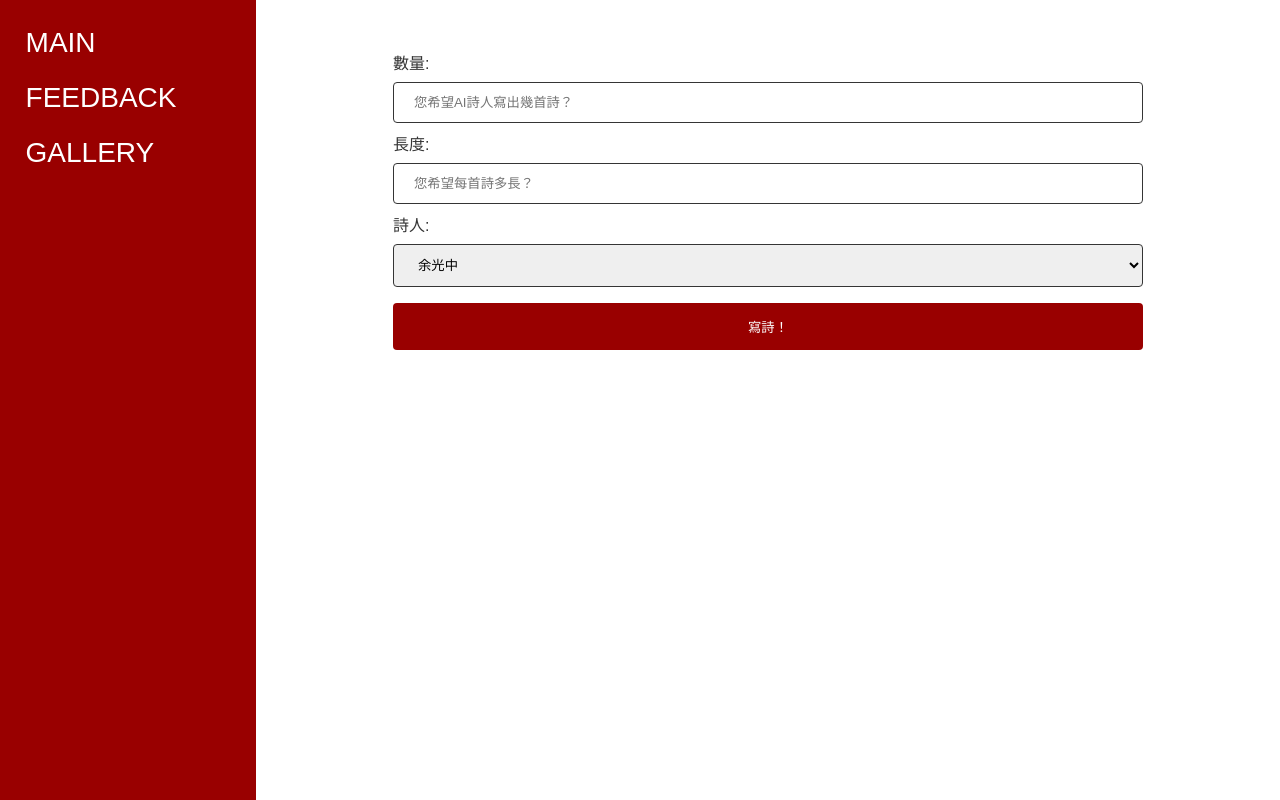
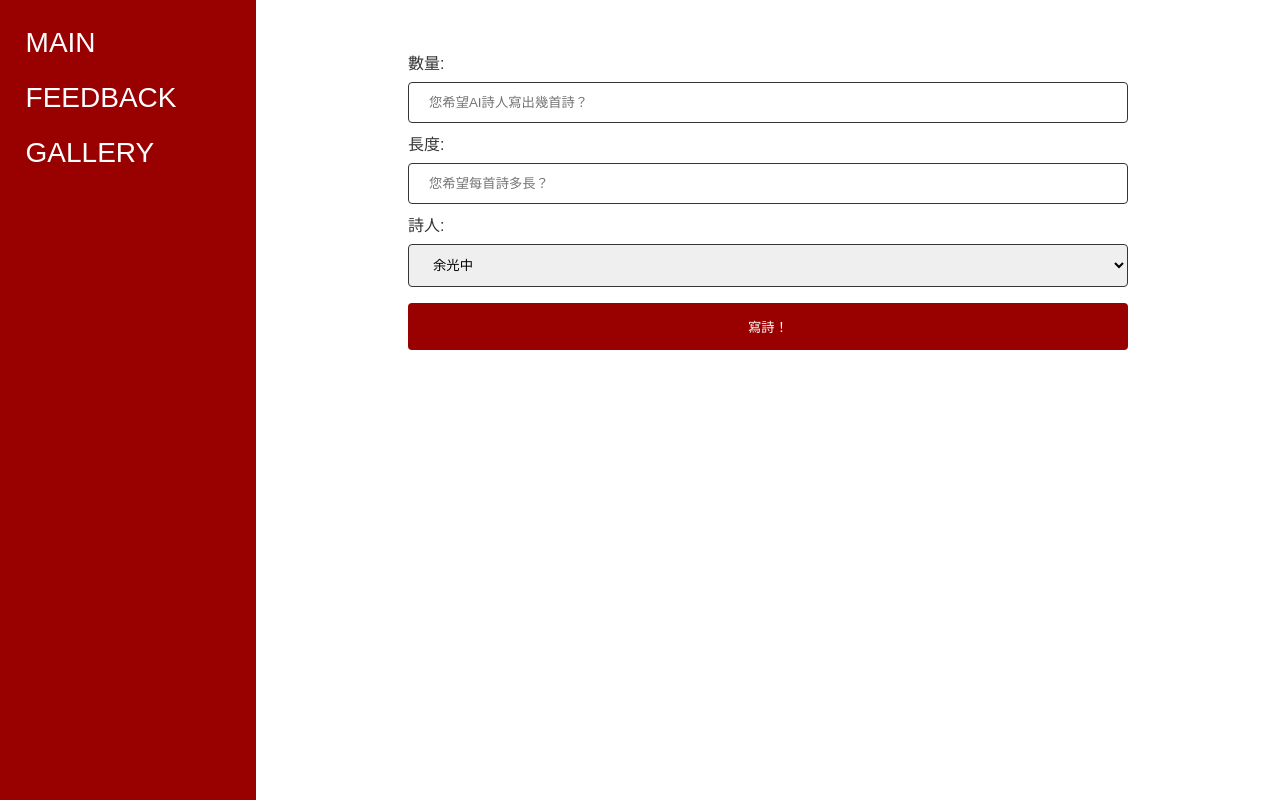
Before and after one commit to Q23RF/AIP_flask, a Flask app: page / in a window 1280 px wide. Run offline with Flask 2, Linux system fonts and the light colour scheme.

Commit message:
better center aligned contents

```diff
--- a/static/style.css
+++ b/static/style.css
@@ -49,11 +49,25 @@ body {
 
 /* Style the content */
 .content {
-  margin-left: 24%;
-  padding-left: 20px;
+  /*margin-left: 24%;*/
+  width: 76%;
   font: 'Noto Serif TC';
   color: var(--secondaryD);
+  position: fixed;
+  z-index: 1;
+  right: 0;
+  display: flex;
+  flex-direction: column;
+  justify-content: center;
+  align-items: center;
+}
 
+/* Style the container */
+.poem-container {
+  margin-left: 24%;
+  padding: 5px;
+  font: 'Noto Serif TC';
+  font-size: 16px;
 }
 
 /* Style the inputs */
@@ -62,33 +76,24 @@ body {
 ::placeholder {
   font: 'Noto Serif TC';
 }
-
-input[type=text], select {
-  width: 100%;
+input, select{
+  margin: 8px 0;
+}
+input[type=text], input[type=number], select {
+  width: 60vw;
   padding: 12px 20px;
-  margin: 8px 0;
   display: inline-block;
   border: 1px solid var(--secondaryD);
   border-radius: 4px;
   box-sizing: border-box;
 }
 
-input[type=number], select {
-  width: 100%;
-  padding: 12px 20px;
-  margin: 8px 0;
-  display: inline-block;
-  border: 1px solid var(--secondaryD);
-  border-radius: 4px;
-  box-sizing: border-box;
-}
 
 input[type=submit] {
-  width: 100%;
+  width: 60vw;
   background-color: var(--primary);
   color: white;
   padding: 14px 20px;
-  margin: 8px 0;
   border: none;
   border-radius: 4px;
   cursor: pointer;
@@ -103,14 +108,13 @@ input[type=button] {
   background-color: var(--primary);
   color: #FFFFFF;
   padding: 14px 20px;
-  margin: 8px 0;
   border: none;
   border-radius: 4px;
   cursor: pointer;
 }
 
 /* special styling for wide viewports */
-@media (min-width: 980px) {
+@media (min-width: 960px) {
   .sidenav {
     width: 20%;
     padding-top:12px;
@@ -122,22 +126,25 @@ input[type=button] {
 
   .content {
     margin-left: 20%;
-    display: flex;
-    flex-direction: column;
-    justify-content: center;
-    align-items: center;
+    width: 80%;
+  }
+
+  /* Style the container */
+  .poem-container {
+    margin-left: 20%;
+    font-size:20px;
   }
 
   input[type=text], select {
-    width: 750px;
+    width: 720px;
   }
 
   input[type=number], select {
-    width: 750px;
+    width: 720px;
   }
 
   input[type=submit] {
-    width: 750px;
+    width: 720px;
     background-color: var(--primary);
     color: white;
     padding: 14px 20px;
--- a/templates/feedback.html
+++ b/templates/feedback.html
@@ -20,10 +20,10 @@
 </div>
 
 <div class="content">
-  <form action="#" method="post">
-    <input type="text" id="fb" name="fb" placeholder="您的回饋">
+  <form method="post">
+    <div><input type="text" id="fb" name="fb" placeholder="您的回饋"></div>
 
-    <input type="submit" value="Submit">
+    <div><input type="submit" value="Submit"></div>
   </form>
 </div>
 
--- a/templates/gallery.html
+++ b/templates/gallery.html
@@ -17,10 +17,11 @@
   <a href="/">MAIN</a>
   <a href="/feedback">FEEDBACK</a>
   <a href="/gallery">GALLERY</a>
+
 </div>
 
 
-<div class="content">
+<div class="poem-container">
   <h1>余光中</h1>
   <h2>01</h2>
   <p>大地</p>
--- a/templates/main.html
+++ b/templates/main.html
@@ -25,6 +25,7 @@
   <a href="/">MAIN</a>
   <a href="/feedback">FEEDBACK</a>
   <a href="/gallery">GALLERY</a>
+
 </div>
 
 <div class="content">
```
Lines whose indentation alone changed are shown as unchanged.
